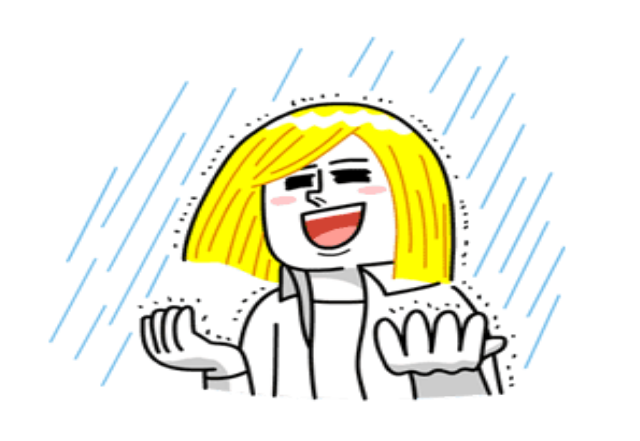
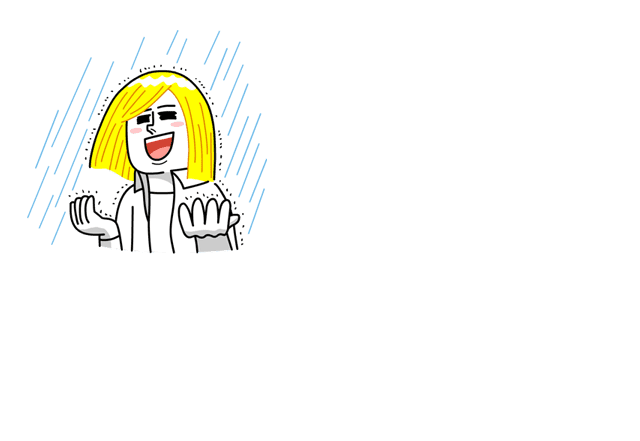
Before and after one commit to Baimon12/cs6636461.github.io, a plain HTML site: page Lab1/Lab1no5/web1/index4.html in a window 1280 px wide. Shown: the part 61-502 px from the top of the page, without its empty margins (0-640 px from the left). Drawn offline with Linux system fonts and the light colour scheme.

Commit message:
Update index4.html

```diff
--- a/Lab1/Lab1no5/web1/index4.html
+++ b/Lab1/Lab1no5/web1/index4.html
@@ -6,7 +6,7 @@
 </head>
 <body>
     <h1>Index of /</h1>
-    <img src="Workshop1/ZeZar/images/james.png" width="600" height="400">
+    <img src="workshop1/ZeZar/images/james.png" alt="James">
 
 </body>
 </html>
```
